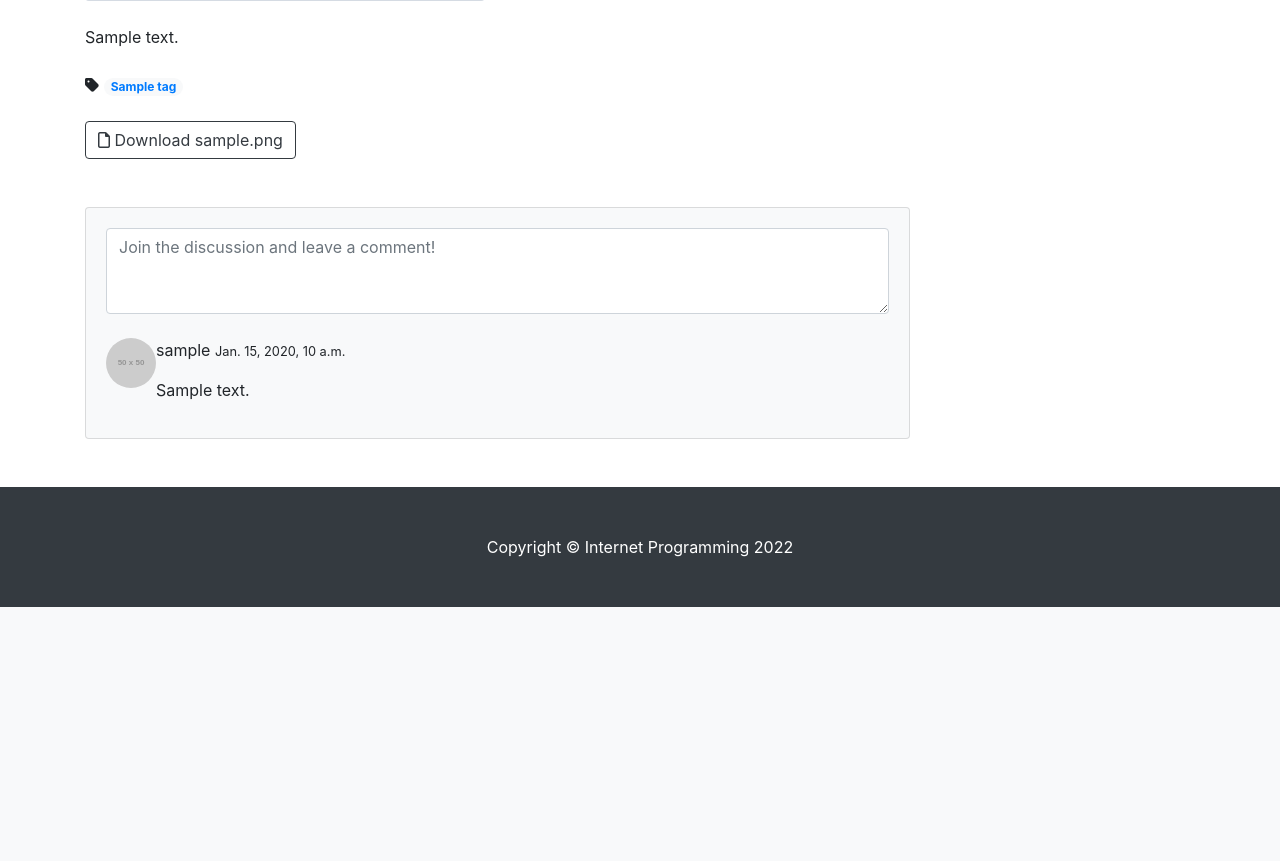
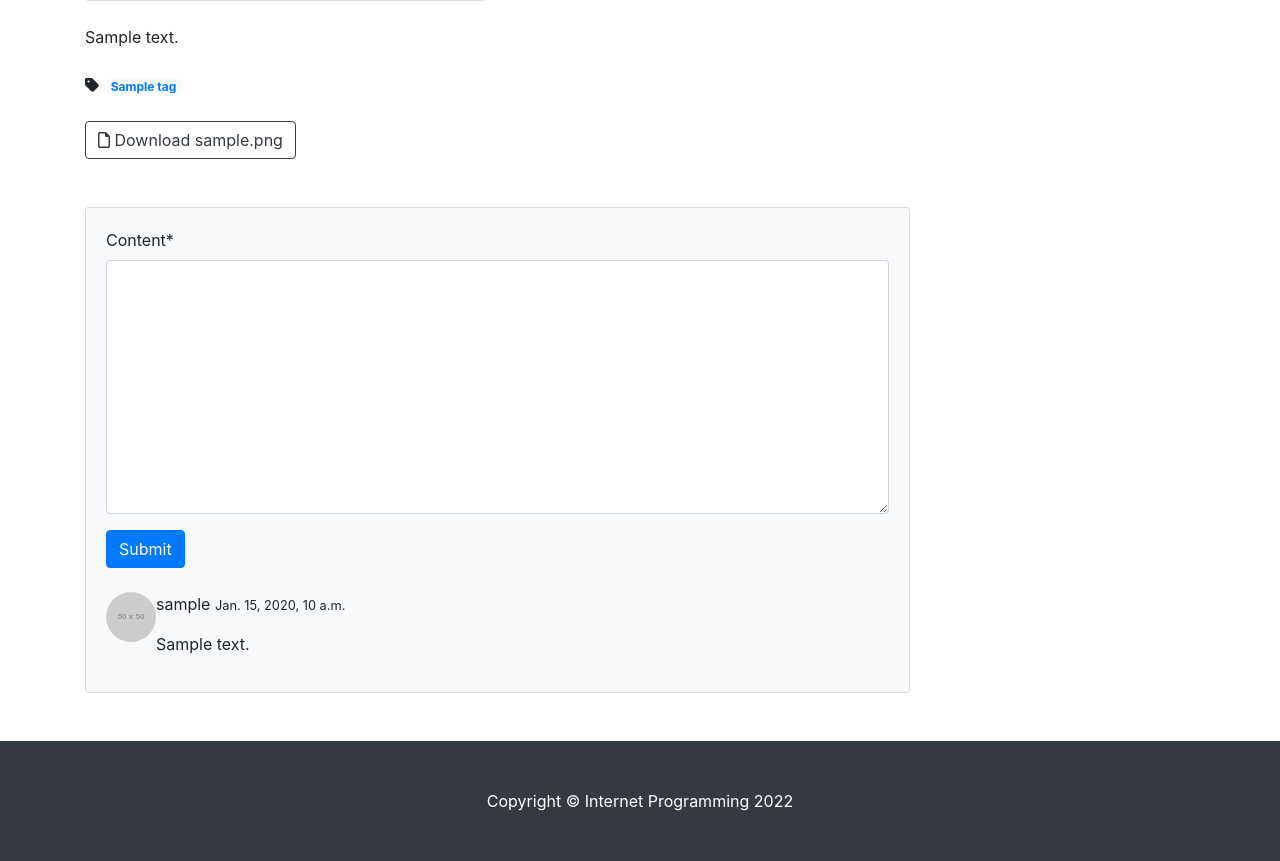
Before and after one commit to hyeonjichoi21/Django22, a Django app: page /blog/1/ in a window 1280 px wide. Shown: the part 519-1380 px from the top of the page. Before the commit the page ends 1126 px from the top, so only its background shows below. Run offline with Django 4.2, Linux system fonts and the light colour scheme; a user stored in the database is signed in; tables that the repository leaves empty hold one stand-in row (values such as "Sample post"); grey boxes marked "Sample" are stand-in pictures; grey boxes labelled with a size stand in for pictures from a placeholder-image service; some libraries are stand-ins or nearby versions.

Commit message:
댓글작성폼 구현하기

```diff
--- a/blog/templates/blog/post_detail.html
+++ b/blog/templates/blog/post_detail.html
@@ -1,7 +1,10 @@
 {% extends 'blog/base.html' %}
+{% load crispy_forms_tags %}
+
 {% block head_title %}
     {{post.title}} - Blog
 {% endblock %}
+
 {% block main_area %}
 
                     <!-- Post content-->
@@ -75,9 +78,14 @@
                         <div class="card bg-light">
                             <div class="card-body">
                                 <!-- Comment form-->
-                                <form class="mb-4">
                                     {% if user.is_authenticated %}
-                                    <textarea class="form-control" rows="3" placeholder="Join the discussion and leave a comment!"></textarea>
+                                    <form class="mb-4" id="comment-form" method="post" action="{{post.get_absolute_url}}new_comment/">
+                                        {% csrf_token %}
+                                        <div class="form-group">
+                                            {{comment_form | crispy}}
+                                        </div>
+                                        <button type="submit" class="btn btn-primary">Submit</button>
+                                    </form>
                                     {% else %}
                                         <a role="button" class="btn btn-dark btn-block btn-sm" href="#"
                                         data-toggle="modal" data-target="#loginModal">
--- a/blog/urls.py
+++ b/blog/urls.py
@@ -4,6 +4,7 @@ from . import views
 urlpatterns = [  # IP주소/blog/
     path('', views.PostList.as_view()),
     path('<int:pk>/', views.PostDetail.as_view()),
+    path('<int:pk>/new_comment/', views.new_comment),
     path('update_post/<int:pk>/', views.PostUpdate.as_view()),
     path('create_post/', views.PostCreate.as_view()),
     path('category/<str:slug>/', views.category_page), # IP주소/blog/category/slug/
--- a/blog/views.py
+++ b/blog/views.py
@@ -4,6 +4,8 @@ from django.views.generic import ListView, DetailView, CreateView, UpdateView
 from django.contrib.auth.mixins import LoginRequiredMixin, UserPassesTestMixin
 from django.core.exceptions import PermissionDenied
 from django.utils.text import slugify
+from .forms import CommentForm
+from django.shortcuts import get_object_or_404
 
 # Create your views here.
 class PostUpdate(LoginRequiredMixin, UpdateView):
@@ -99,10 +101,26 @@ class PostDetail(DetailView):
         context = super(PostDetail,self).get_context_data()
         context['categories'] = Category.objects.all()
         context['no_category_post_count'] = Post.objects.filter(category=None).count
+        context['comment_form'] = CommentForm
         return context
 
     # 템플릿은 모델명_detail.html : post_detail.html
     # 매개변수 모델명 : post
+def new_comment(request, pk):
+    if request.user.is_authenticated:
+        post = get_object_or_404(Post,pk=pk)
+        if request.method == 'POST':
+            comment_form = CommentForm(request.POST)
+            if comment_form.is_valid():
+                comment = comment_form.save(commit=False)
+                comment.post = post
+                comment.author = request.user
+                comment.save()
+                return redirect(comment.get_absolute_url())
+        else: # GET
+            return redirect(post.get_absolute_url())
+    else: # 로그인 안한 사용자
+        raise PermissionDenied
 
 def category_page(request,slug):
     if slug == 'no_category':
```
